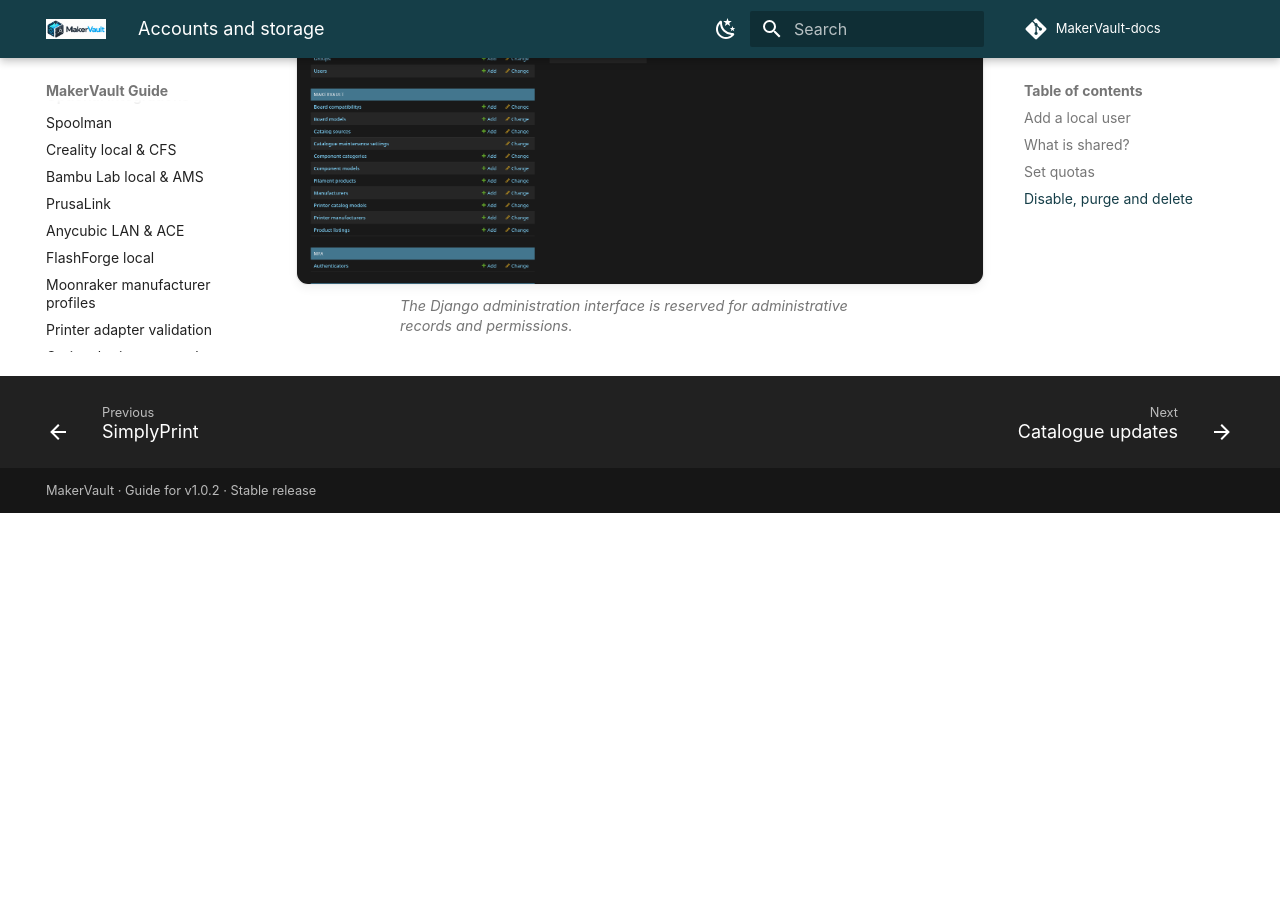
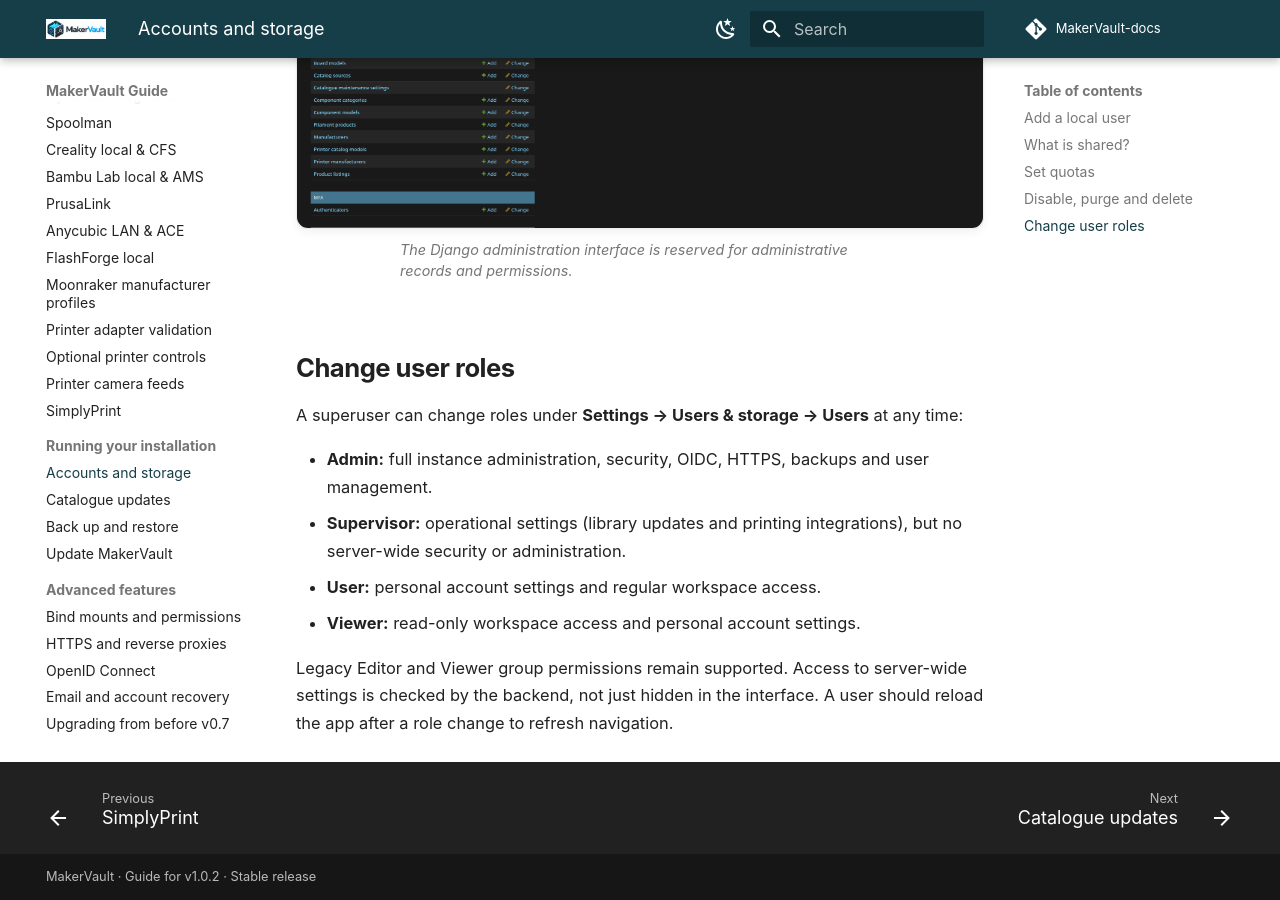
Before and after one commit to gavrd7/MakerVault-docs, an MkDocs documentation site: the page built from docs/guide/administration/accounts.md, in a window 1280 px wide and 900 px high, scrolled down 3142 px. Built offline with MkDocs 1.6.1 and Material for MkDocs 9.7.7, drawn with Linux system fonts in a browser that asks for light colours; comment, search, counter and statistics services are not loaded; before the commit the page ends 3655 px from its top, so only the background shows below that; some of the changed text lies outside the part shown.

Commit message:
Document settings and user role management

```diff
--- a/docs/guide/administration/accounts.md
+++ b/docs/guide/administration/accounts.md
@@ -6,10 +6,10 @@
 
 1. Sign in as a superuser and open **Administration**.
 2. Open **Users** and add a user with a unique username and strong initial password.
-3. Save, then edit the user's permissions/groups.
-4. Add **Editor** for everyday creation/editing, or **Viewer** for read-only access to records the account is allowed to see.
-5. Keep **Active** enabled. Grant **Staff status** only if administrative access is needed, and **Superuser status** only for a full administrator.
-6. Ask the person to sign in and change their initial password through **Account & Security**.
+3. Save the user, then open **Settings → Users & storage** to assign the appropriate role.
+4. Choose Admin, Supervisor, User or Viewer using the role selector.
+5. Keep **Active** enabled. Admin is reserved for trusted full-instance administrators.
+6. Ask the person to sign in and change their initial password through **Settings → User Account**.
 
 A group grants actions, not ownership of another person's workspace. The default Editor group includes view/add/change core permissions and inventory deletion; it does not grant every delete action. A button may be absent because a specific permission is missing.
 
@@ -58,4 +58,13 @@
 <figure markdown>
   ![MakerVault Django administration interface.](../assets/screenshots/django-admin.png)
   <figcaption>The Django administration interface is reserved for administrative records and permissions.</figcaption>
-</figure>
+</figure>## Change user roles
+
+A superuser can change roles under **Settings → Users & storage → Users** at any time:
+
+- **Admin:** full instance administration, security, OIDC, HTTPS, backups and user management.
+- **Supervisor:** operational settings (library updates and printing integrations), but no server-wide security or administration.
+- **User:** personal account settings and regular workspace access.
+- **Viewer:** read-only workspace access and personal account settings.
+
+Legacy Editor and Viewer group permissions remain supported. Access to server-wide settings is checked by the backend, not just hidden in the interface. A user should reload the app after a role change to refresh navigation.
```
